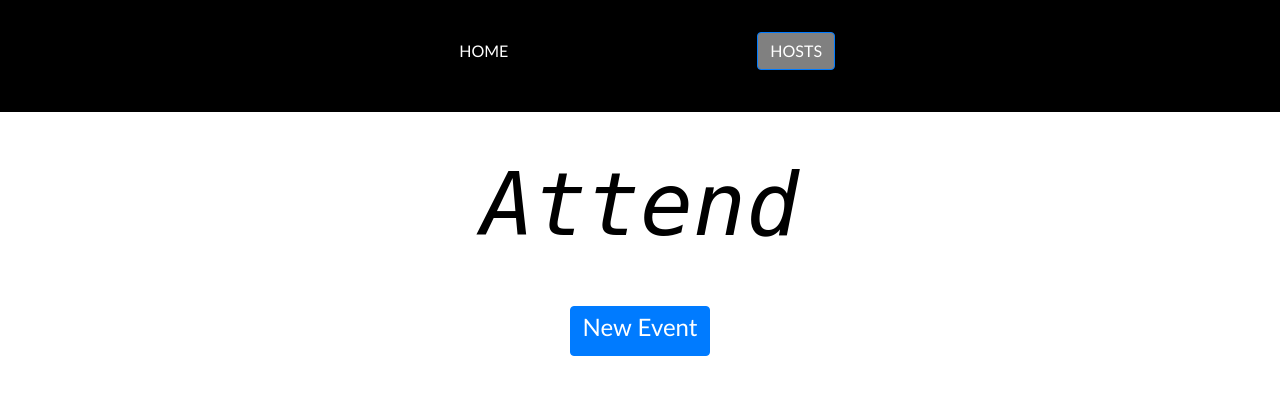
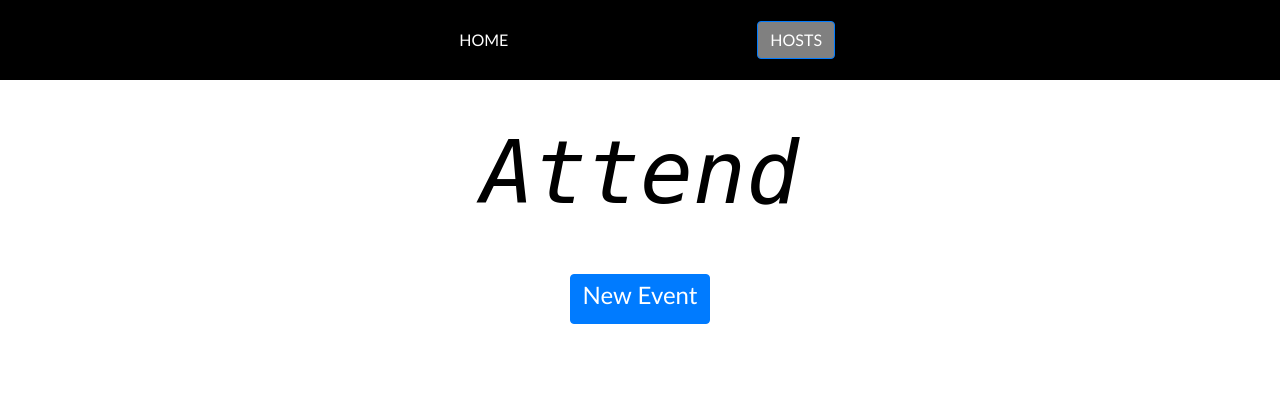
Before and after one commit to merobi-hub/attendance-tracker, a Flask app: page / in a window 1280 px wide. Shown: the top 395 px of the page. Run offline with Flask 2, Linux system fonts and the light colour scheme; data that the repository does not hold is empty; some libraries are stand-ins or nearby versions.

Commit message:
top nav styling

```diff
--- a/attendance/static/css/main.css
+++ b/attendance/static/css/main.css
@@ -32,7 +32,10 @@ body {
 #nav-container {
     max-width: 100%;
     background-color: black;
-    height: 14vh;
+    height: 10vh;
+    display: flex;
+    align-items: center;
+    flex-direction: row;
 
 }
 
@@ -52,7 +55,7 @@ body {
     width: 75%;
     margin: 0 auto;
     /* height: 10vh; */
-    margin-top: 5vh;
+    /* margin-top: 25%; */
 }
 
 #nav-link {
@@ -63,6 +66,7 @@ body {
 /* Small Nav */
 
 .top-nav {
+
 
 }
 
@@ -81,8 +85,9 @@ body {
 
 .small-nav-div {
     width: 50%;
-    padding-top: 4vh;
+    /* padding-top: 4vh; */
     margin: 0 auto;
+
 
 }
 
```
